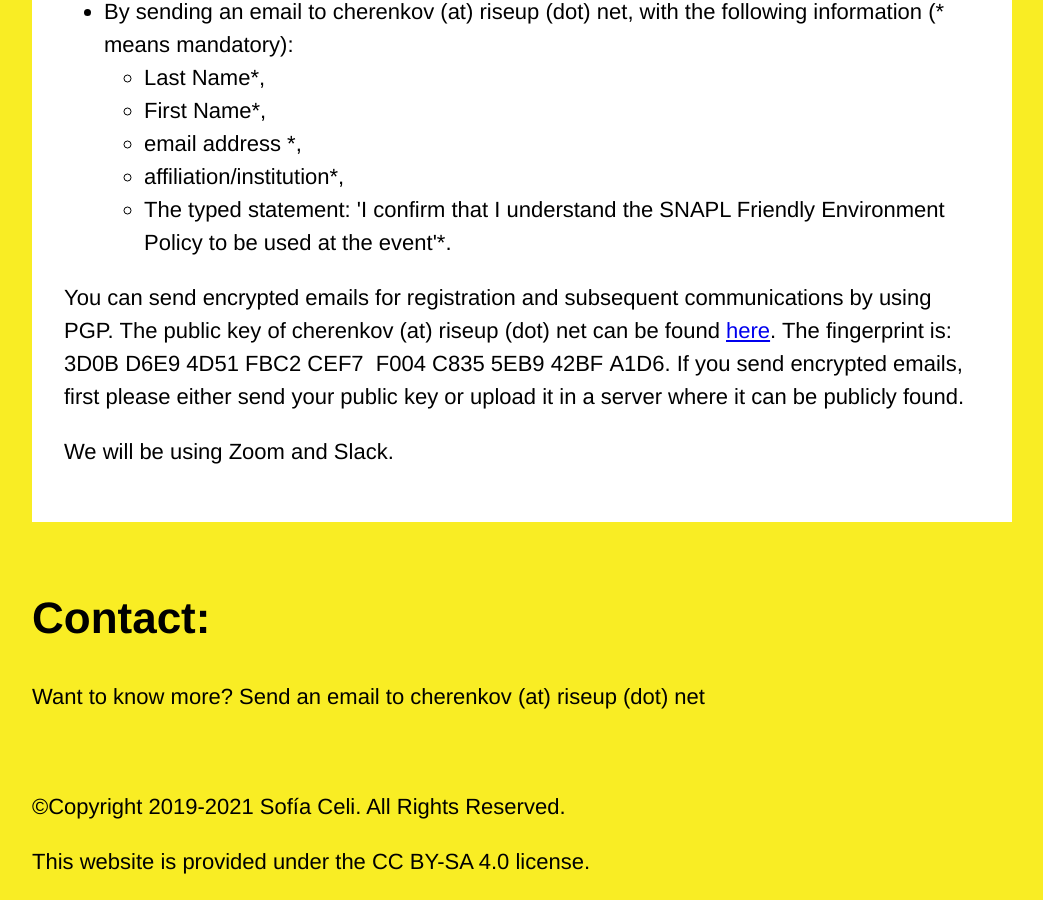
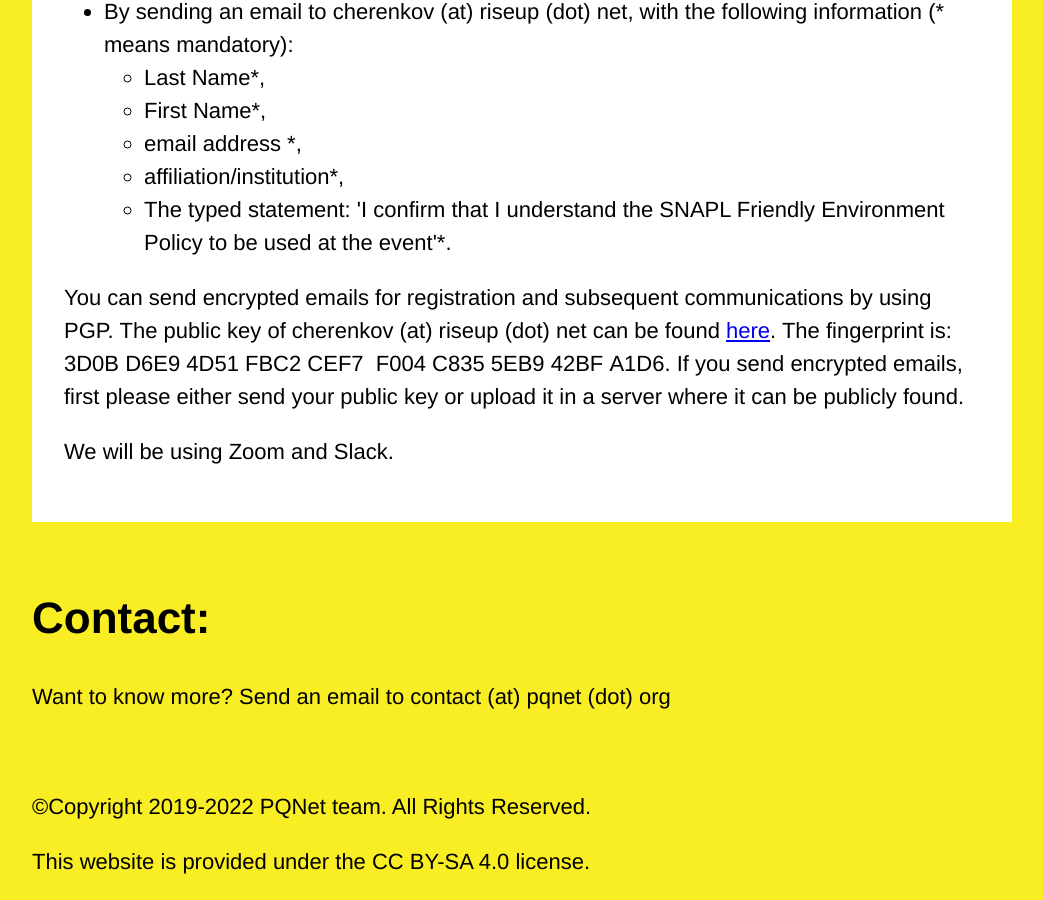
Before and after one commit to claucece/PQNet-Workshop, a Jekyll site: the page built from index.html, in a window 1280 px wide and 900 px high, scrolled down 2926 px. Shown: the whole window, without its empty margins (118-1161 px from the left). Built offline with Jekyll 4.4.1, drawn with Linux system fonts in a browser that asks for light colours.

Commit message:
Update contact

```diff
--- a/_includes/footer.html
+++ b/_includes/footer.html
@@ -3,11 +3,11 @@
     <div class="footer-col-wrapper">
       <div class="footer-col  footer-col-1">
         <h1>Contact:</h1>
-        <p>Want to know more? Send an email to cherenkov (at) riseup (dot) net</p>
+        <p>Want to know more? Send an email to contact (at) pqnet (dot) org</p>
 				<br>
       </div>
 			<div class="copyright">
-			  <p class="top-copyright">©Copyright 2019-2021 Sofía Celi. All Rights Reserved.</p>
+			  <p class="top-copyright">©Copyright 2019-2022 PQNet team. All Rights Reserved.</p>
 				<p>This website is provided under the CC BY-SA 4.0 license.</p>
 			</div>
     </div>
```
